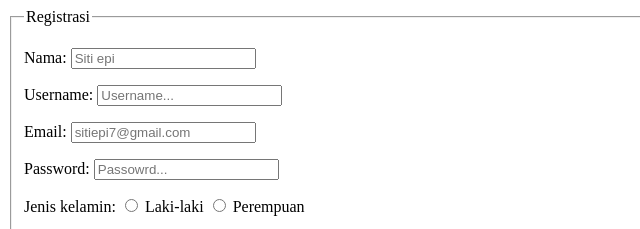
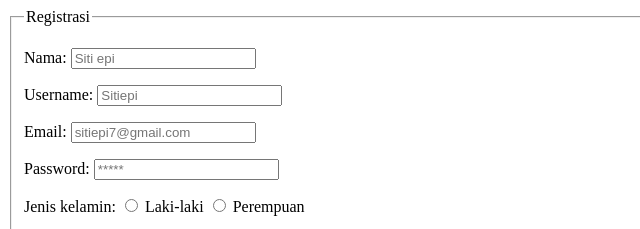
Before and after one commit to Sitiepi/latihan6, a plain HTML site: page index.html in a window 1280 px wide. Shown: the top 229 px of the page, 0-640 px from the left. Drawn offline with Linux system fonts and the light colour scheme.

Commit message:
menambah from

```diff
--- a/index.html
+++ b/index.html
@@ -15,7 +15,7 @@
         </p>
         <p>
             <label>Username:</label>
-            <input type="text" name="username" placeholder="Username..." />
+            <input type="text" name="username" placeholder=Sitiepi />
         </p>
         <p>
             <label>Email:</label>
@@ -23,7 +23,7 @@
         </p>
         <p>
             <label>Password:</label>
-            <input type="password" name="password" placeholder="Passowrd..." />
+            <input type="password" name="password" placeholder="*****" />
         </p>
         <p>
             <label>Jenis kelamin:</label>
```
